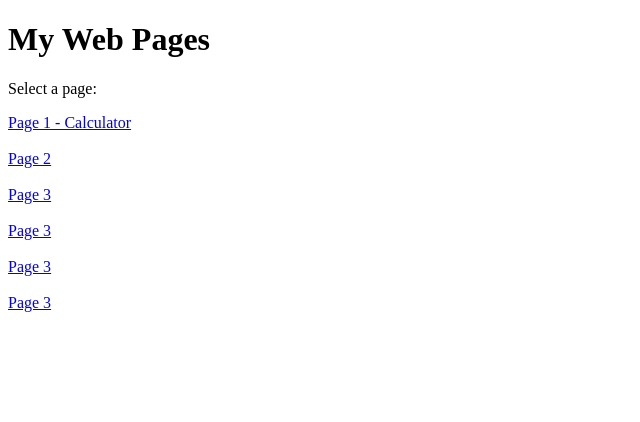
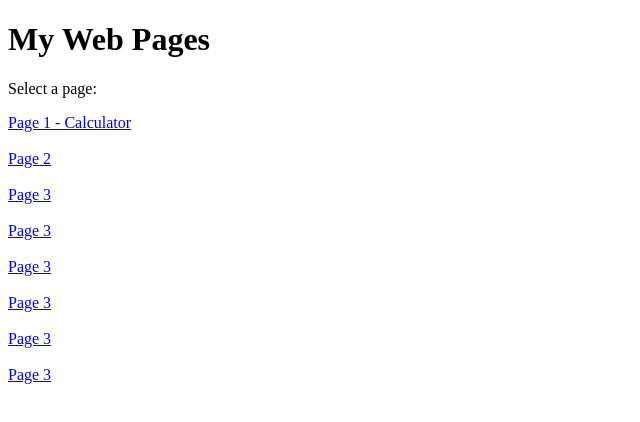
Before and after one commit to SahDipak01/weblab, a plain HTML site: page Index.html in a window 1280 px wide. Shown: the whole page, without its empty margins (0-640 px from the left). Drawn offline with Linux system fonts and the light colour scheme.

Commit message:
Add links to Lab6a.php and Lab6b.php in Index.html

```diff
--- a/Index.html
+++ b/Index.html
@@ -25,6 +25,11 @@
     <br></br>
     <a href="Lab5.php">Page 3</a>
     <br></br>
+     <a href="Lab6a.php">Page 3</a>
+    <br></br>
+     <a href="Lab6b.php">Page 3</a>
+    <br></br>
+
 
 
 </body>
```
